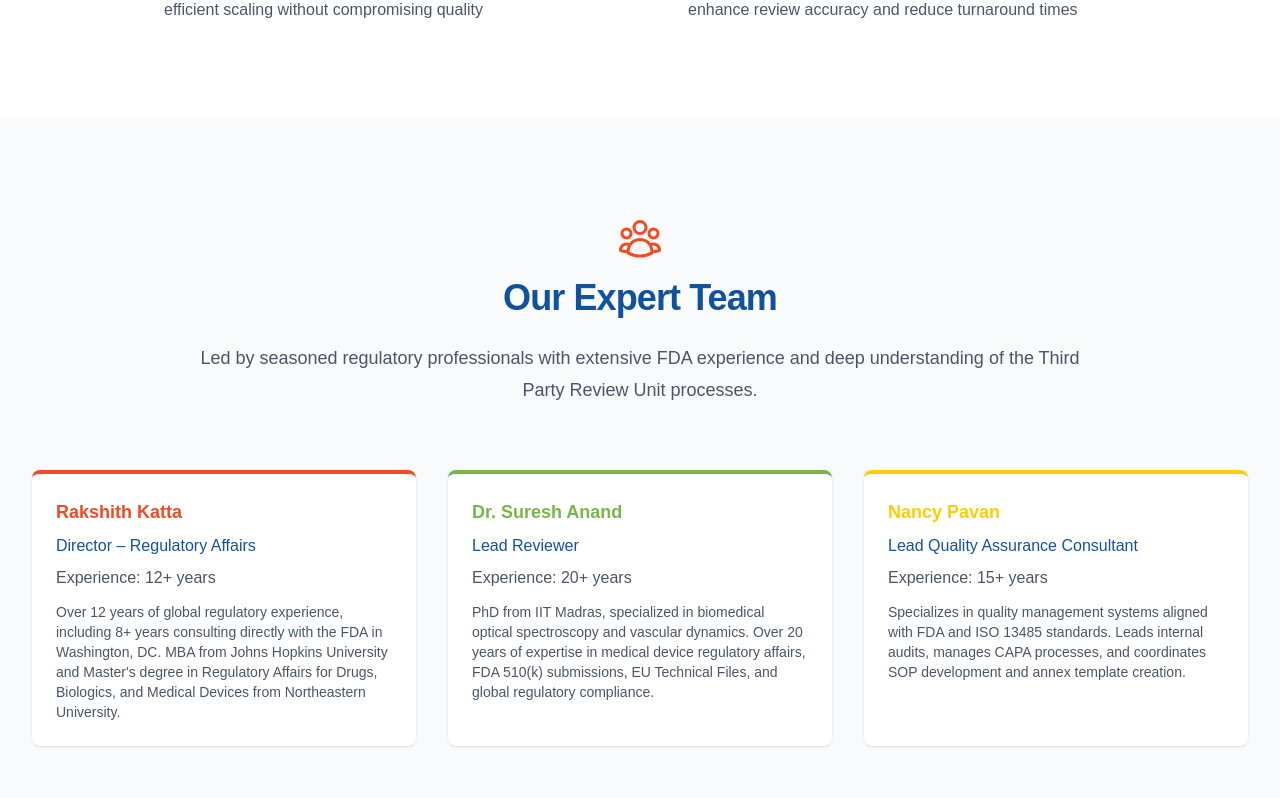
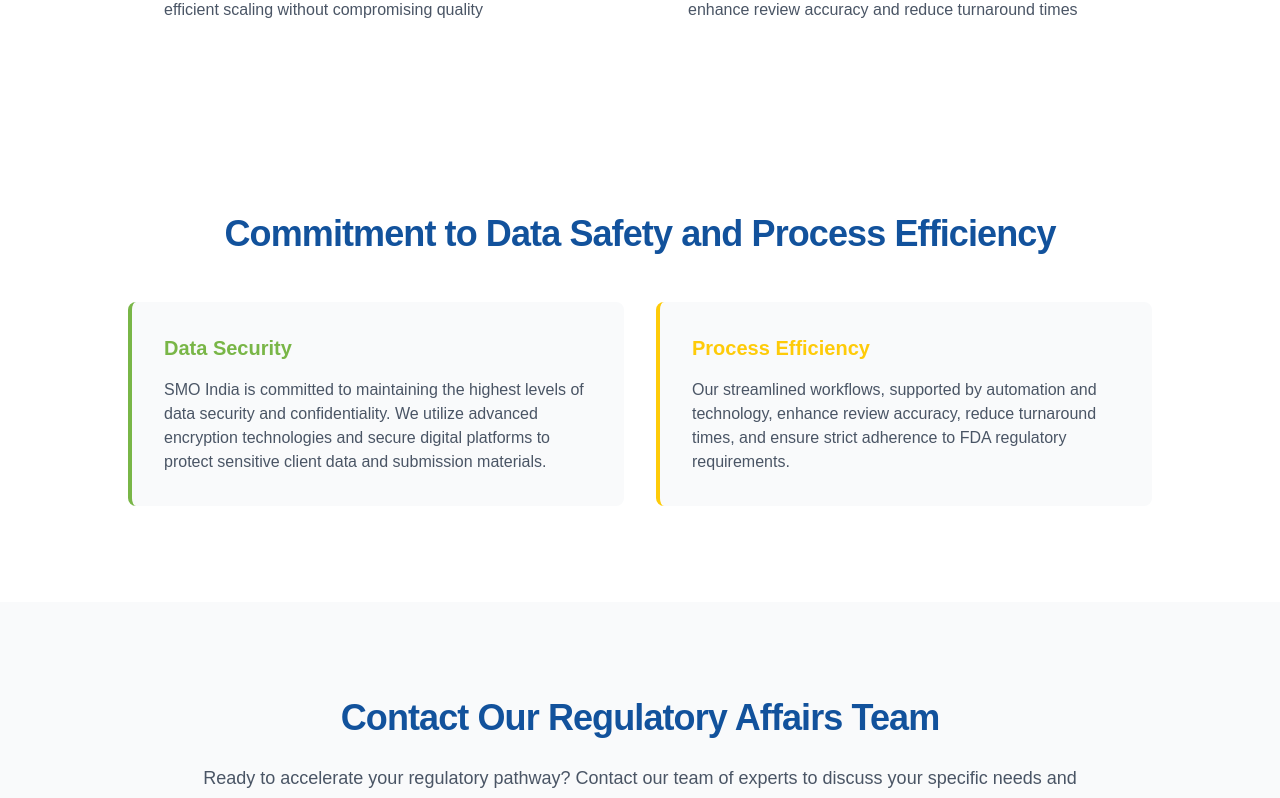
Before and after one commit to AkhilBod/SMO-India, a Next.js app: page /regulatory-affairs in a window 1280 px wide. Shown: the part 1982-2780 px from the top of the page. Built offline with nearby package versions, Linux system fonts and the light colour scheme.

Commit message:
remove team info

```diff
--- a/src/app/regulatory-affairs/page.tsx
+++ b/src/app/regulatory-affairs/page.tsx
@@ -161,40 +161,6 @@ export default function RegulatoryAffairs() {
           </div>
         </div>
       </div>
-
-      {/* Team Section */}
-      <div className="py-16 sm:py-24 bg-gray-50">
-        <div className="mx-auto max-w-7xl px-6 lg:px-8">
-          <div className="mx-auto max-w-4xl text-center">
-            <UserGroupIcon className="h-12 w-12 mx-auto mb-4" style={{color: '#f04b22'}} />
-            <h2 className="text-3xl font-bold tracking-tight text-[#12529c] sm:text-4xl">
-              Our Expert Team
-            </h2>
-            <p className="mt-6 text-lg leading-8 text-gray-600">
-              Led by seasoned regulatory professionals with extensive FDA experience and deep understanding
-              of the Third Party Review Unit processes.
-            </p>
-          </div>
-
-          <div className="mx-auto mt-16 max-w-7xl">
-            <div className="grid grid-cols-1 gap-8 lg:grid-cols-1 xl:grid-cols-3">
-              {teamMembers.map((member, index) => (
-                <div key={index} className="bg-white rounded-lg p-6 shadow-sm border-t-4" style={{borderTopColor: member.color}}>
-                  <h3 className="text-lg font-semibold mb-2" style={{color: member.color}}>{member.name}</h3>
-                  <p className="text-[#12529c] font-medium mb-2">{member.title}</p>
-                  <p className="text-gray-600 mb-3">
-                    <span className="font-medium">Experience:</span> {member.experience}
-                  </p>
-                  <p className="text-gray-600 text-sm">
-                    {member.specialization}
-                  </p>
-                </div>
-              ))}
-            </div>
-          </div>
-        </div>
-      </div>
-
       {/* Commitment Section */}
       <div className="py-16 sm:py-24">
         <div className="mx-auto max-w-7xl px-6 lg:px-8">
```
